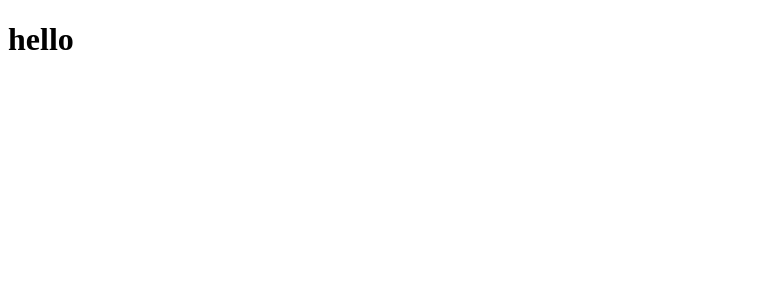
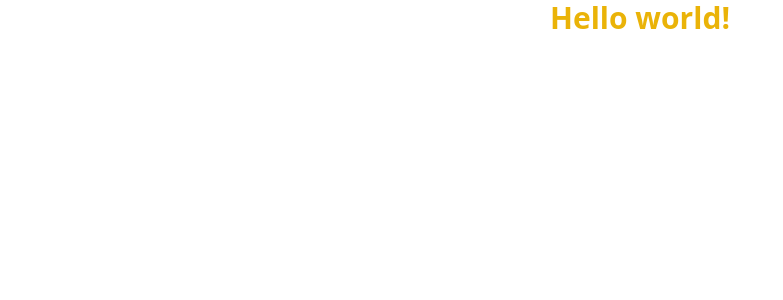
Before and after one commit to sachinthyasunirma/FullStackProject, a React (Create React App) app in the folder zomato-frontend/: page / in a window 1280 px wide. Shown: the top 300 px of the page, without its empty margins (0-783 px from the left). Built offline with nearby package versions, Linux system fonts and the light colour scheme.

Commit message:
tailwind css init

```diff
--- a/zomato-frontend/package.json
+++ b/zomato-frontend/package.json
@@ -34,5 +34,10 @@
       "last 1 firefox version",
       "last 1 safari version"
     ]
+  },
+  "devDependencies": {
+    "autoprefixer": "^10.4.4",
+    "postcss": "^8.4.12",
+    "tailwindcss": "^3.0.23"
   }
 }
--- /dev/null
+++ b/zomato-frontend/postcss.config.js
@@ -0,0 +1,6 @@
+module.exports = {
+  plugins: {
+    tailwindcss: {},
+    autoprefixer: {},
+  },
+}
--- a/zomato-frontend/src/App.js
+++ b/zomato-frontend/src/App.js
@@ -2,7 +2,9 @@
 function App() {
   return (
     <div className="App">
-      <h1>hello</h1>
+      <h1 className="text-3xl font-bold text-center text-yellow-500">
+      Hello world!
+     </h1>
     </div>
   );
 }
--- a/zomato-frontend/src/index.css
+++ b/zomato-frontend/src/index.css
@@ -0,0 +1,3 @@
+@tailwind base;
+@tailwind components;
+@tailwind utilities;
--- /dev/null
+++ b/zomato-frontend/tailwind.config.js
@@ -0,0 +1,9 @@
+module.exports = {
+  content: [
+    "./src/**/*.{js,jsx,ts,tsx}",
+  ],
+  theme: {
+    extend: {},
+  },
+  plugins: [],
+}
```
Also changed, not shown: 1 other file (tests, documents, lock files or other folders).
